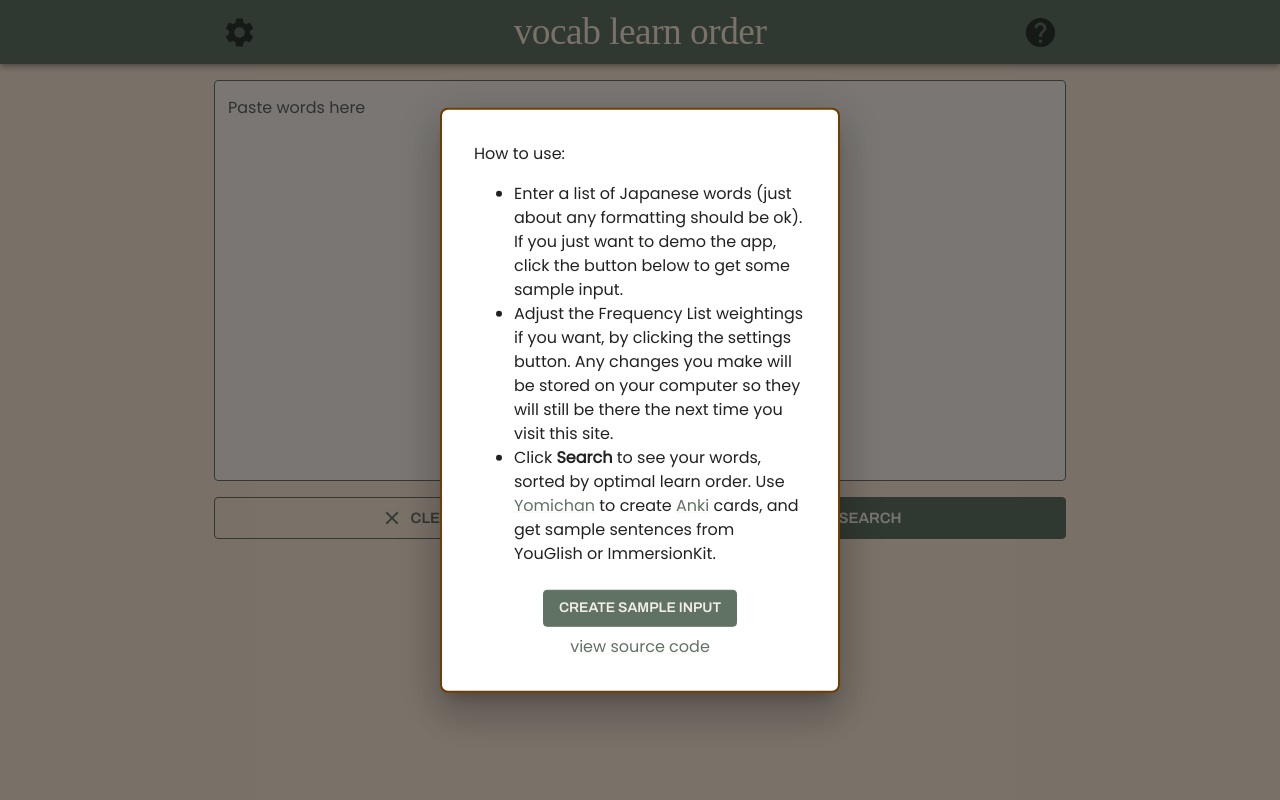
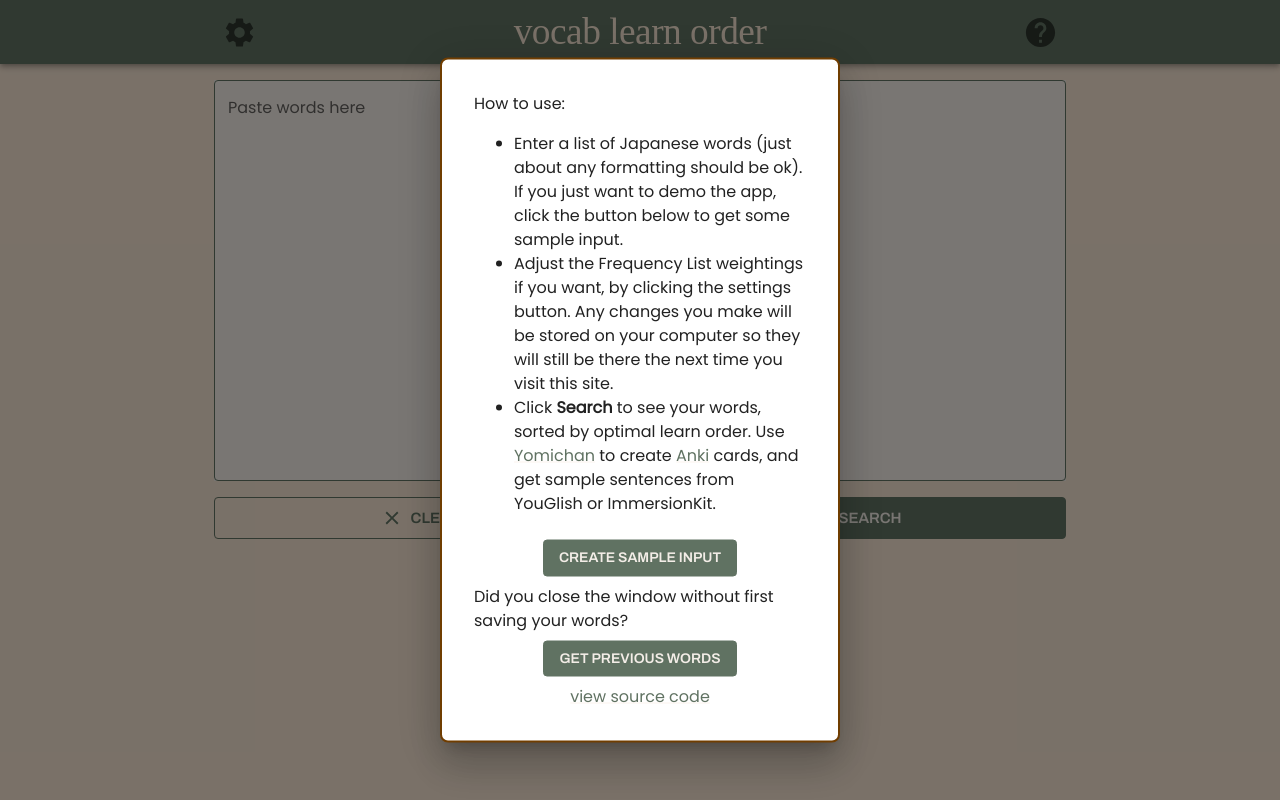
Before and after one commit to c-ehrlich/vocab-learn-order, a React (Create React App) app in the folder frontend/: page / in a window 1280 px wide. Both pictures are taken after a click on the button 1040 px from the left and 32 px from the top of the page. Built offline with nearby package versions, Linux system fonts and the light colour scheme.

Commit message:
feat: Restore deleted result

```diff
--- a/frontend/src/components/Input.tsx
+++ b/frontend/src/components/Input.tsx
@@ -7,6 +7,7 @@ import { TServerResponse } from '../types/TServerResponse.type';
 import { COLOR_DARK, COLOR_LIGHT, COLOR_MID } from '../themes/default';
 import { useNavigate } from 'react-router-dom';
 import { useState } from 'react';
+import { setLocalStorage } from '../utils/localStorageHelpers';
 
 type Props = {};
 
@@ -57,6 +58,7 @@ const Input = (props: Props) => {
     const data: TServerResponse = await Response.json();
     if (data.words.length > 0) {
       setServerResponse(data);
+      setLocalStorage('vocablist', JSON.stringify(data));
       navigate('/results');
     } else {
       setSnackbarText('Bad input - check the help menu for sample input.');
--- a/frontend/src/components/WordCard.tsx
+++ b/frontend/src/components/WordCard.tsx
@@ -19,6 +19,8 @@ import DoneIcon from '@mui/icons-material/Done';
 import useStore from '../store';
 import { motion } from 'framer-motion';
 import animations from '../themes/animations';
+import { setLocalStorage } from '../utils/localStorageHelpers';
+import { serializeWords } from '../utils/serializeWords';
 
 type Props = {
   word: TWord;
@@ -43,14 +45,20 @@ const ExpandMore = styled((props: ExpandMoreProps) => {
 
 const WordCard = (props: Props) => {
   const [expanded, setExpanded] = useState(false);
-  const { removeWordFromServerResponse } = useStore();
+  const { serverResponse, removeWordFromServerResponse } = useStore();
 
   const handleExpandClick = () => {
     setExpanded(!expanded);
   };
 
   return (
-    <Card component={motion.div} {...animations} layout aria-label='word-card' sx={{ maxWidth: '100%' }}>
+    <Card
+      component={motion.div}
+      {...animations}
+      layout
+      aria-label='word-card'
+      sx={{ maxWidth: '100%' }}
+    >
       <CardHeader
         lang='ja'
         titleTypographyProps={{
@@ -64,6 +72,12 @@ const WordCard = (props: Props) => {
             aria-label='settings'
             onClick={() => {
               removeWordFromServerResponse(props.word);
+              const savedWords = serializeWords(
+                serverResponse!.words,
+                serverResponse!.notFound
+              );
+              console.log(savedWords);
+              setLocalStorage('vocablist', JSON.stringify(savedWords));
             }}
           >
             <DoneIcon />
--- a/frontend/src/components/WordCardMini.tsx
+++ b/frontend/src/components/WordCardMini.tsx
@@ -11,14 +11,22 @@ import useStore from '../store';
 import DoneIcon from '@mui/icons-material/Done';
 import { motion } from 'framer-motion';
 import animations from '../themes/animations';
+import { serializeWords } from '../utils/serializeWords';
+import { setLocalStorage } from '../utils/localStorageHelpers';
 
 type Props = { word: string };
 
 const WordCardMini = (props: Props) => {
-  const { removeNotFoundWordFromServerResponse } = useStore();
+  const { serverResponse, removeNotFoundWordFromServerResponse } = useStore();
 
   return (
-    <Card component={motion.div} {...animations} layout aria-label='word-card-mini' sx={{ maxWidth: '100%' }}>
+    <Card
+      component={motion.div}
+      {...animations}
+      layout
+      aria-label='word-card-mini'
+      sx={{ maxWidth: '100%' }}
+    >
       <CardHeader
         lang='ja'
         title={props.word}
@@ -32,6 +40,11 @@ const WordCardMini = (props: Props) => {
             aria-label='settings'
             onClick={() => {
               removeNotFoundWordFromServerResponse(props.word);
+              const savedWords = serializeWords(
+                serverResponse!.words,
+                serverResponse!.notFound
+              );
+              setLocalStorage('vocablist', JSON.stringify(savedWords));
             }}
           >
             <DoneIcon />
--- a/frontend/src/components/modalContents/HelpModalContents.tsx
+++ b/frontend/src/components/modalContents/HelpModalContents.tsx
@@ -1,11 +1,12 @@
-import { Box, Button, Grid, Link, Typography } from '@mui/material'
-import useStore from '../../store'
-import { COLOR_LIGHT } from '../../themes/default'
-import { sampleText } from '../../utils/sampleText'
+import { Box, Button, Grid, Link, Typography } from '@mui/material';
+import useStore from '../../store';
+import { COLOR_LIGHT } from '../../themes/default';
+import { getLocalStorageOrDefault } from '../../utils/localStorageHelpers';
+import { sampleText } from '../../utils/sampleText';
 
 type Props = {
   handleClose: () => void;
-}
+};
 
 const HelpModalContents = (props: Props) => {
   const { setTextInput, serverResponse } = useStore();
@@ -15,29 +16,38 @@ const HelpModalContents = (props: Props) => {
     props.handleClose();
   };
 
+  const handleGetPreviousWords = () => {
+    const words = getLocalStorageOrDefault('vocablist', '(no previous input found)');
+    console.log(words);
+    const strippedWords = words.replaceAll('"', '');
+    setTextInput(strippedWords);
+    props.handleClose();
+  }
+
   return (
-    <><Typography>How to use:</Typography>
+    <>
+      <Typography>How to use:</Typography>
       <Box>
         <ul>
           <li>
-          Enter a list of Japanese words (just about any formatting
-          should be ok). If you just want to demo the app, click the
-          button below to get some sample input.
+            Enter a list of Japanese words (just about any formatting should be
+            ok). If you just want to demo the app, click the button below to get
+            some sample input.
           </li>
           <li>
-          Adjust the Frequency List weightings if you want, by clicking
-          the settings button. Any changes you make will be stored on
-          your computer so they will still be there the next time you
-          visit this site.
+            Adjust the Frequency List weightings if you want, by clicking the
+            settings button. Any changes you make will be stored on your
+            computer so they will still be there the next time you visit this
+            site.
           </li>
           <li>
-          Click <strong>Search</strong> to see your words, sorted by
-          optimal learn order. Use{' '}
+            Click <strong>Search</strong> to see your words, sorted by optimal
+            learn order. Use{' '}
             <Link href='https://chrome.google.com/webstore/detail/yomichan/ogmnaimimemjmbakcfefmnahgdfhfami'>
               Yomichan
             </Link>{' '}
-          to create <Link href='https://apps.ankiweb.net/'>Anki</Link>{' '}
-          cards, and get sample sentences from YouGlish or ImmersionKit.
+            to create <Link href='https://apps.ankiweb.net/'>Anki</Link> cards,
+            and get sample sentences from YouGlish or ImmersionKit.
           </li>
         </ul>
       </Box>
@@ -51,6 +61,17 @@ const HelpModalContents = (props: Props) => {
           >
             Create Sample Input
           </Button>
+          <Typography>
+            Did you close the window without first saving your words?
+          </Typography>
+          <Button
+            onClick={handleGetPreviousWords}
+            aria-label='Restore previous words'
+            variant='outlined'
+            sx={{ marginY: 1, color: COLOR_LIGHT }}
+          >
+            Get previous words
+          </Button>
         </Grid>
       )}
       <Grid container justifyContent='center'>
@@ -61,8 +82,9 @@ const HelpModalContents = (props: Props) => {
             </Link>
           </Typography>
         </Grid>
-    </Grid></>
-  )
-}
+      </Grid>
+    </>
+  );
+};
 
-export default HelpModalContents
+export default HelpModalContents;
--- /dev/null
+++ b/frontend/src/utils/serializeWords.ts
@@ -0,0 +1,14 @@
+import { TWord } from "../types/TWord.type";
+
+export function serializeWords(wordList: TWord[], stringWords: string[] = []) {
+  let words: string[] = [];
+  wordList.forEach((word) => {
+    const multiplier = word.multiplier || 1;
+    for (let i = 0; i < multiplier; i++) {
+      words.push(word.word);
+    }
+  });
+  stringWords.forEach((word) => words.push(word));
+  const text = words.join(', ');
+  return text;
+}
```
Lines whose indentation alone changed are shown as unchanged.
